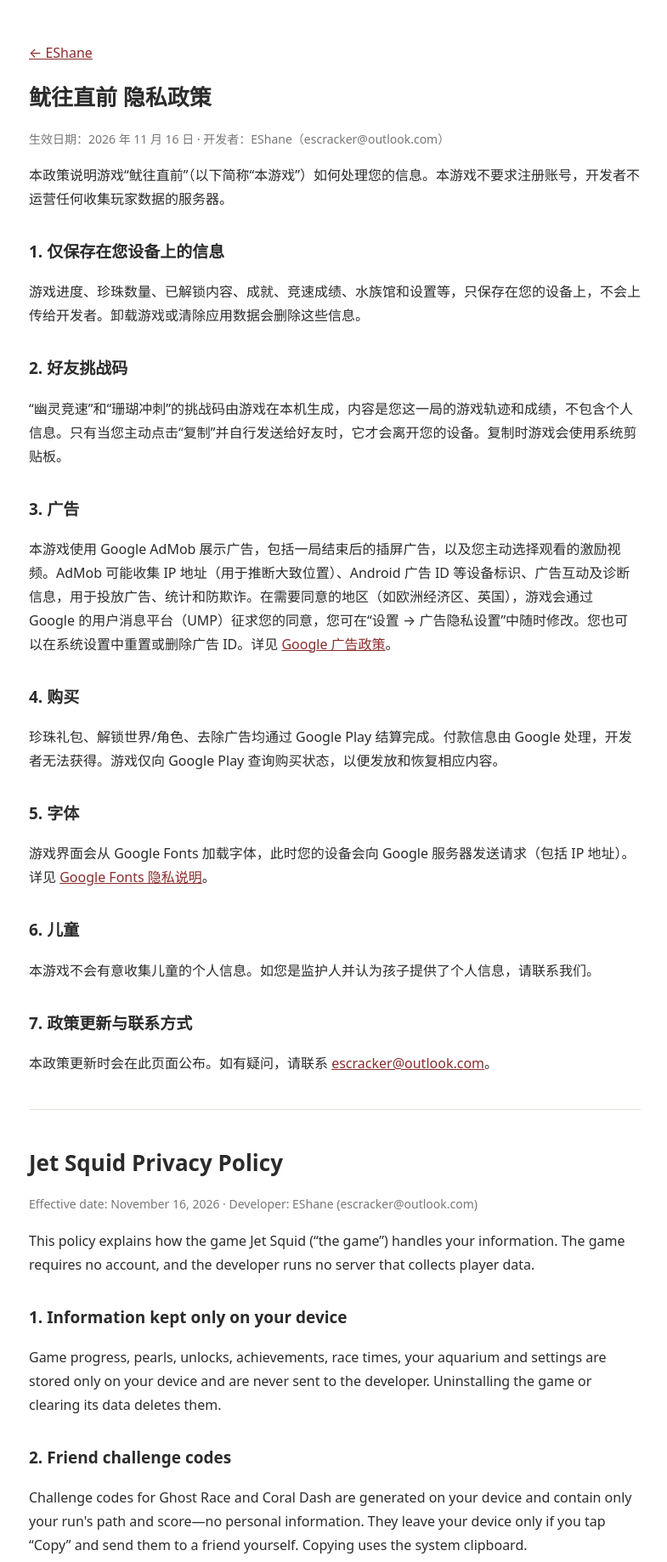
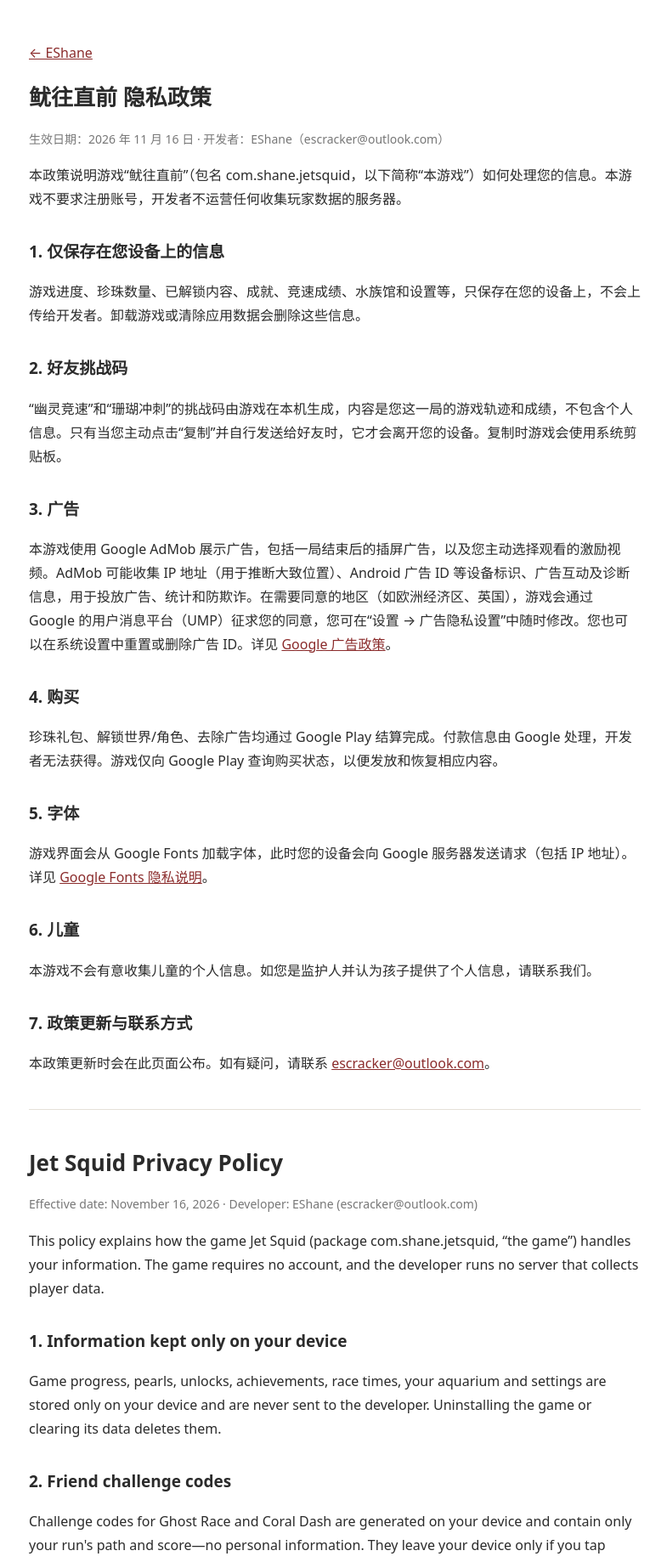
Before and after one commit to ESCracker/escracker.github.io, a plain HTML site: page privacy-jetsquid.html in a window 1280 px wide. Shown: the top 1838 px of the page at 85% size, without its empty margins (246-1031 px from the left). Drawn offline with Linux system fonts and the light colour scheme.

Commit message:
Add files via upload

```diff
--- a/privacy-jetsquid.html
+++ b/privacy-jetsquid.html
@@ -11,7 +11,7 @@
 <h1>鱿往直前 隐私政策</h1>
 <p class="muted">生效日期：2026 年 11 月 16 日 · 开发者：EShane（escracker@outlook.com）</p>
 
-<p>本政策说明游戏“鱿往直前”（以下简称“本游戏”）如何处理您的信息。本游戏不要求注册账号，开发者不运营任何收集玩家数据的服务器。</p>
+<p>本政策说明游戏“鱿往直前”（包名 com.shane.jetsquid，以下简称“本游戏”）如何处理您的信息。本游戏不要求注册账号，开发者不运营任何收集玩家数据的服务器。</p>
 
 <h2>1. 仅保存在您设备上的信息</h2>
 <p>游戏进度、珍珠数量、已解锁内容、成就、竞速成绩、水族馆和设置等，只保存在您的设备上，不会上传给开发者。卸载游戏或清除应用数据会删除这些信息。</p>
@@ -39,7 +39,7 @@
 <h1>Jet Squid Privacy Policy</h1>
 <p class="muted">Effective date: November 16, 2026 · Developer: EShane (escracker@outlook.com)</p>
 
-<p>This policy explains how the game Jet Squid (“the game”) handles your information. The game requires no account, and the developer runs no server that collects player data.</p>
+<p>This policy explains how the game Jet Squid (package com.shane.jetsquid, “the game”) handles your information. The game requires no account, and the developer runs no server that collects player data.</p>
 
 <h2>1. Information kept only on your device</h2>
 <p>Game progress, pearls, unlocks, achievements, race times, your aquarium and settings are stored only on your device and are never sent to the developer. Uninstalling the game or clearing its data deletes them.</p>
```
Also changed, not shown: index.html (+1 -1 lines).
